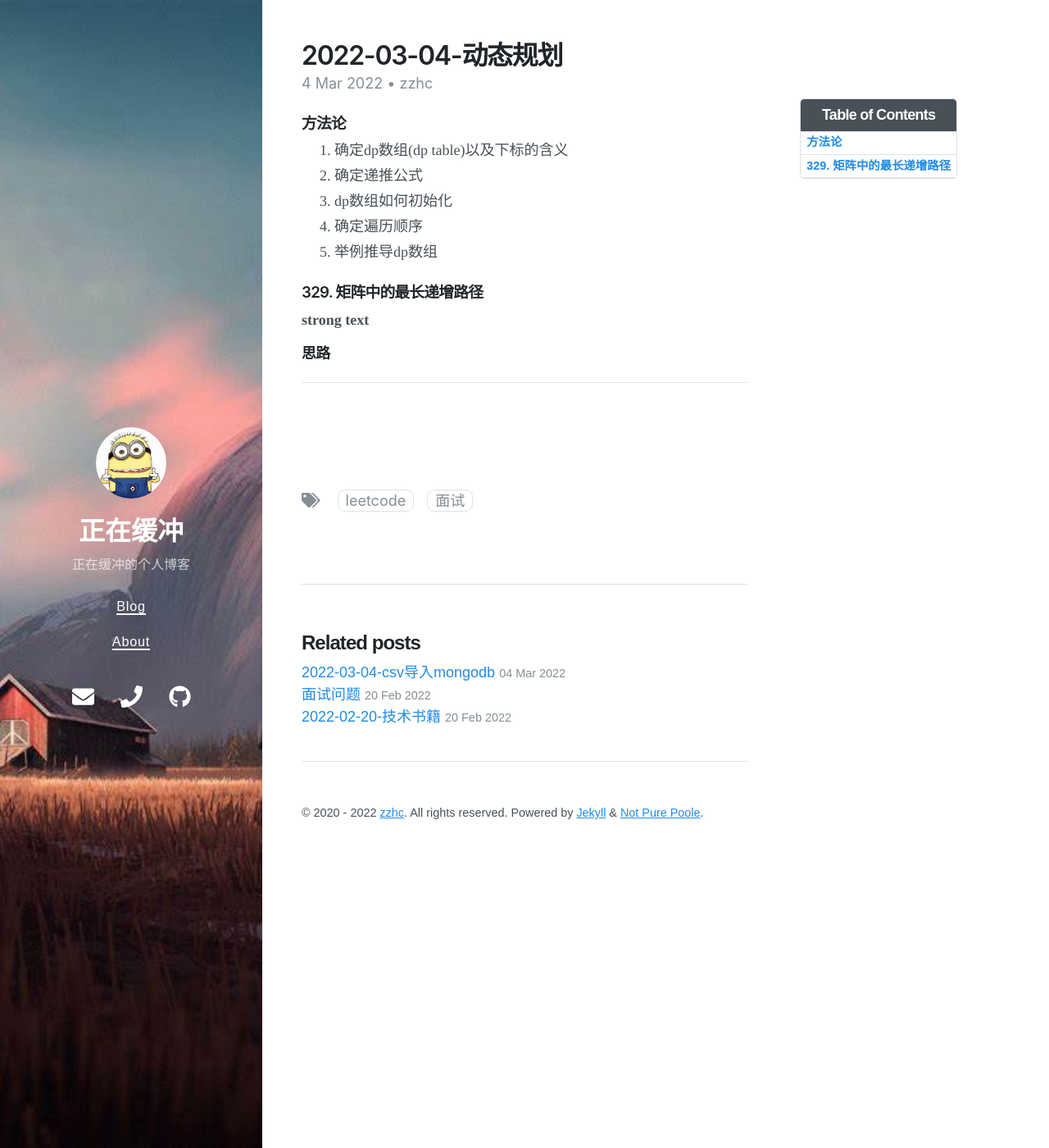
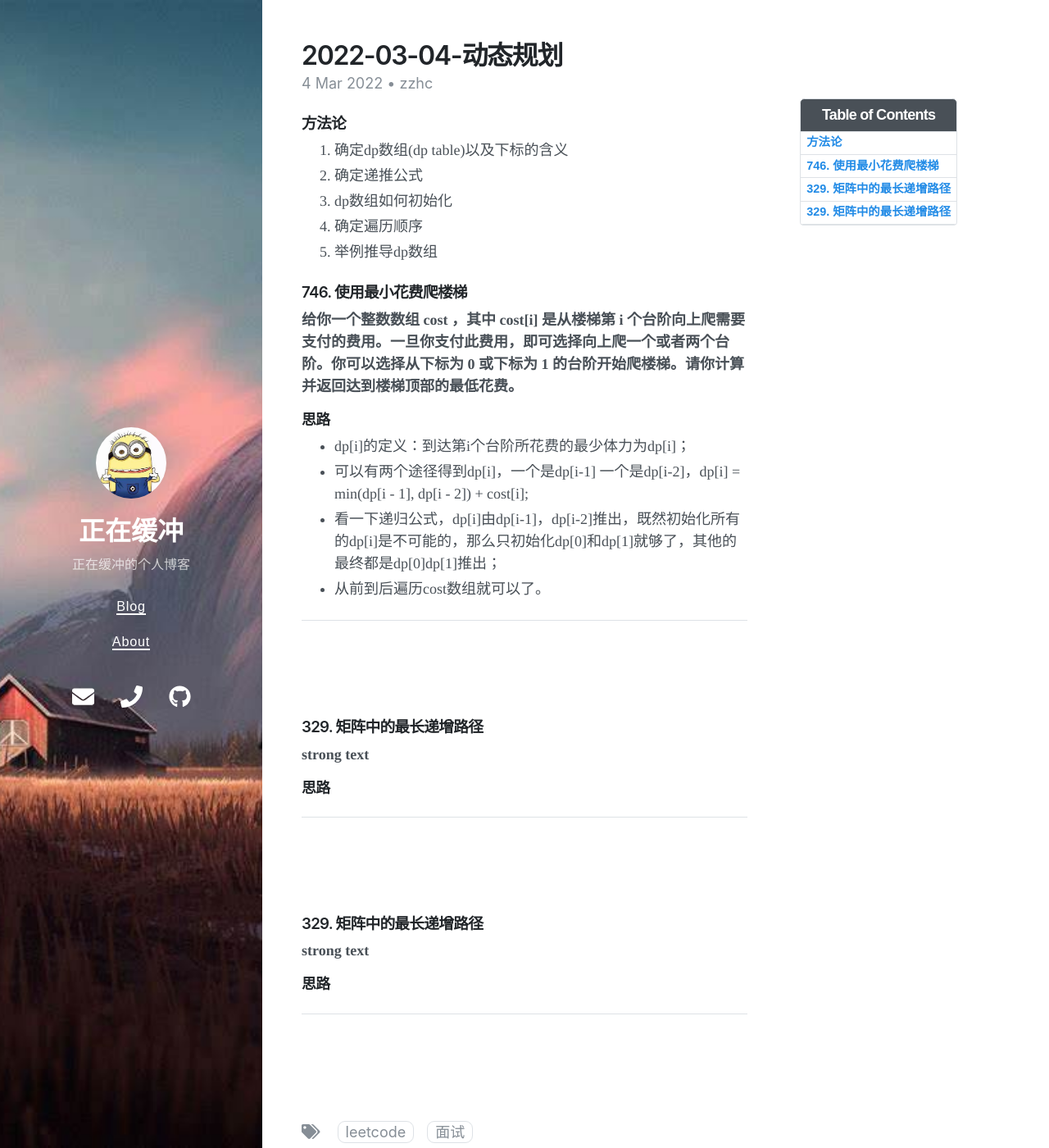
Before and after one commit to Zzhc3321/personal-blog.github.io, a Jekyll site: the page built from _posts/2022-03-04-动态规划.md, in a window 1280 px wide and 1400 px high. Shown: the whole window at 82% size. Built offline with Jekyll 4.4.1, drawn with Linux system fonts in a browser that asks for light colours; nearby versions of some CDN libraries.

Commit message:
修改文件: _posts/2022-03-04-动态规划.md

```diff
--- a/_posts/2022-03-04-动态规划.md
+++ b/_posts/2022-03-04-动态规划.md
@@ -14,6 +14,34 @@ author: zzhc
 3. dp数组如何初始化
 4. 确定遍历顺序
 5. 举例推导dp数组
+
+
+
+
+### 746. 使用最小花费爬楼梯
+
+**给你一个整数数组 cost ，其中 cost[i] 是从楼梯第 i 个台阶向上爬需要支付的费用。一旦你支付此费用，即可选择向上爬一个或者两个台阶。你可以选择从下标为 0 或下标为 1 的台阶开始爬楼梯。请你计算并返回达到楼梯顶部的最低花费。**
+
+
+#### 思路
+
+-  dp[i]的定义：到达第i个台阶所花费的最少体⼒为dp[i]；
+-  可以有两个途径得到dp[i]，⼀个是dp[i-1] ⼀个是dp[i-2]，dp[i] = min(dp[i - 1], dp[i - 2]) + cost[i];
+-  看⼀下递归公式，dp[i]由dp[i-1]，dp[i-2]推出，既然初始化所有的dp[i]是不可能的，那么只初始化dp[0]和dp[1]就够了，其他的最终都是dp[0]dp[1]推出；
+-  从前到后遍历cost数组就可以了。
+
+
+
+
+
+
+
+
+
+***
+<br>
+
+<br>
 
 
 
@@ -37,3 +65,29 @@ author: zzhc
 <br>
 
 <br>
+
+
+
+
+
+
+
+### 329. 矩阵中的最长递增路径
+
+**strong text**
+
+
+#### 思路
+
+
+
+
+
+
+
+
+
+***
+<br>
+
+<br>
```
